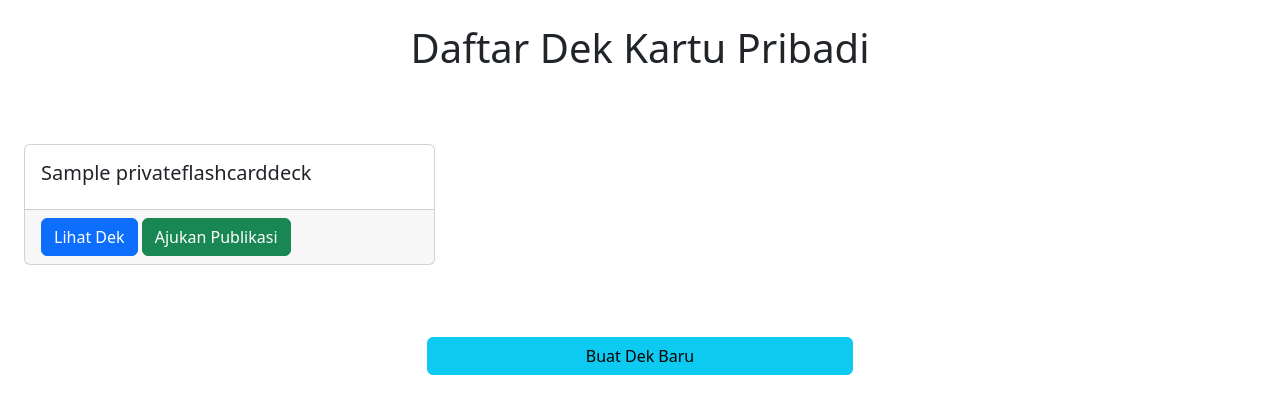
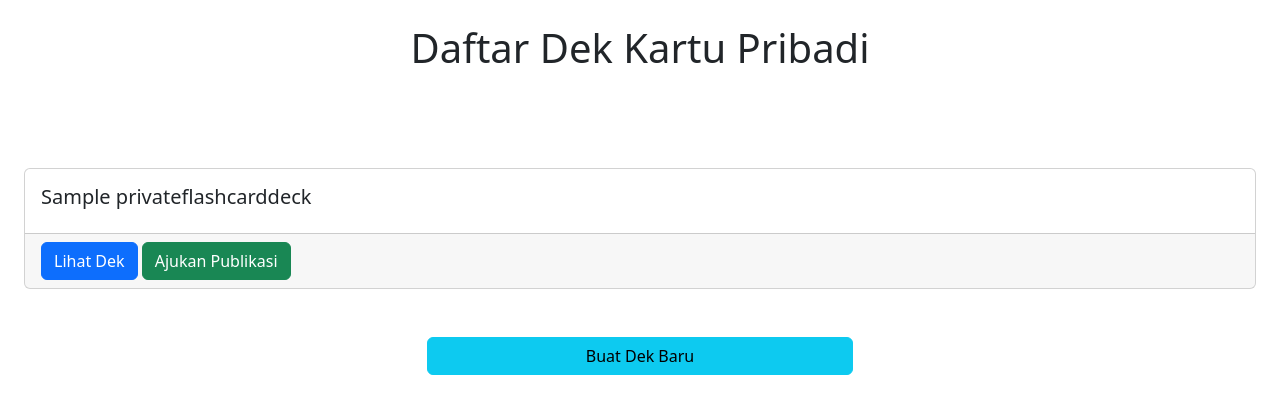
Before and after one commit to Shopeephobia/amnesicure, a Django app: page /deck/ in a window 1280 px wide. Shown: the part 56-470 px from the top of the page. Run offline with Django 4.2, Linux system fonts and the light colour scheme; a user stored in the database is signed in; tables that the repository leaves empty hold one stand-in row (values such as "Sample post").

Commit message:
fix: template

```diff
--- a/deck/templates/deck_list.html
+++ b/deck/templates/deck_list.html
@@ -12,13 +12,13 @@
 <br>
 
 {% if decks|length == 0 %}
-<h3 class="text-center mt-4 mb-4">Belum ada dek yang dibuat</h3>
+<h3 class="text-center mt-4 mb-4">Belum ada dek yang dibuat.</h3>
 {% else %}
 <div class="d-flex flex-wrap m-4">
-    {% for deck in decks %}
     <div class="col">
-        <div class="col-md-4 mb-4">
-            <div class="card h-100">
+        {% for deck in decks %}
+        <div class="col-sm mx-auto">
+            <div class="card h-100 mt-4">
                 <div class="card-body">
                     <h5 class="card-title">{{ deck.name }}</h5>
                 </div>
@@ -28,8 +28,8 @@
                 </div>
             </div>
         </div>
+        {% endfor %}
     </div>
-    {% endfor %}
 </div>
 {% endif %}
 
@@ -44,4 +44,6 @@
 <div class="d-grid gap-2 col-4 mx-auto">
     <a href="{% url 'deck:create_deck' %}" class="btn btn-info btn-block">Buat Dek Baru</a>
 </div>
+
+<br>
 {% endblock content %}
--- a/deck/templates/public_list.html
+++ b/deck/templates/public_list.html
@@ -8,6 +8,9 @@
 {% block content %}
     <h1 class="text-center mt-4 mb-4">Daftar Dek Kartu Publik</h1>
 
+    {% if decks|length == 0 %}
+    <h3 class="text-center mt-4 mb-4">Belum ada dek yang dipublikasikan.</h3>
+    {% else %}
     <div class="d-flex flex-wrap m-4">
 
         <div class="col">
@@ -28,4 +31,5 @@
 
 
     </div>
+    {% endif %}
 {% endblock content %}
```
